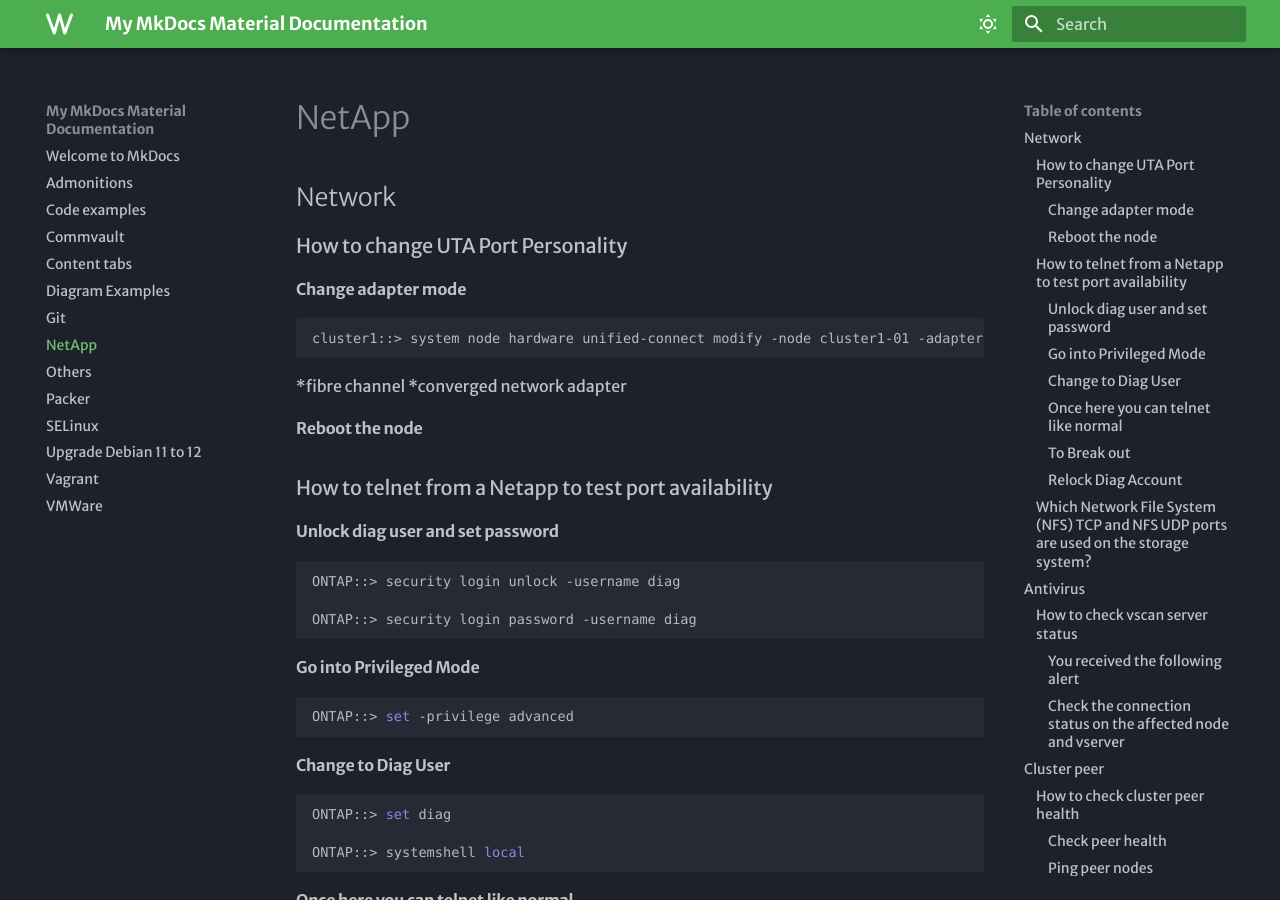
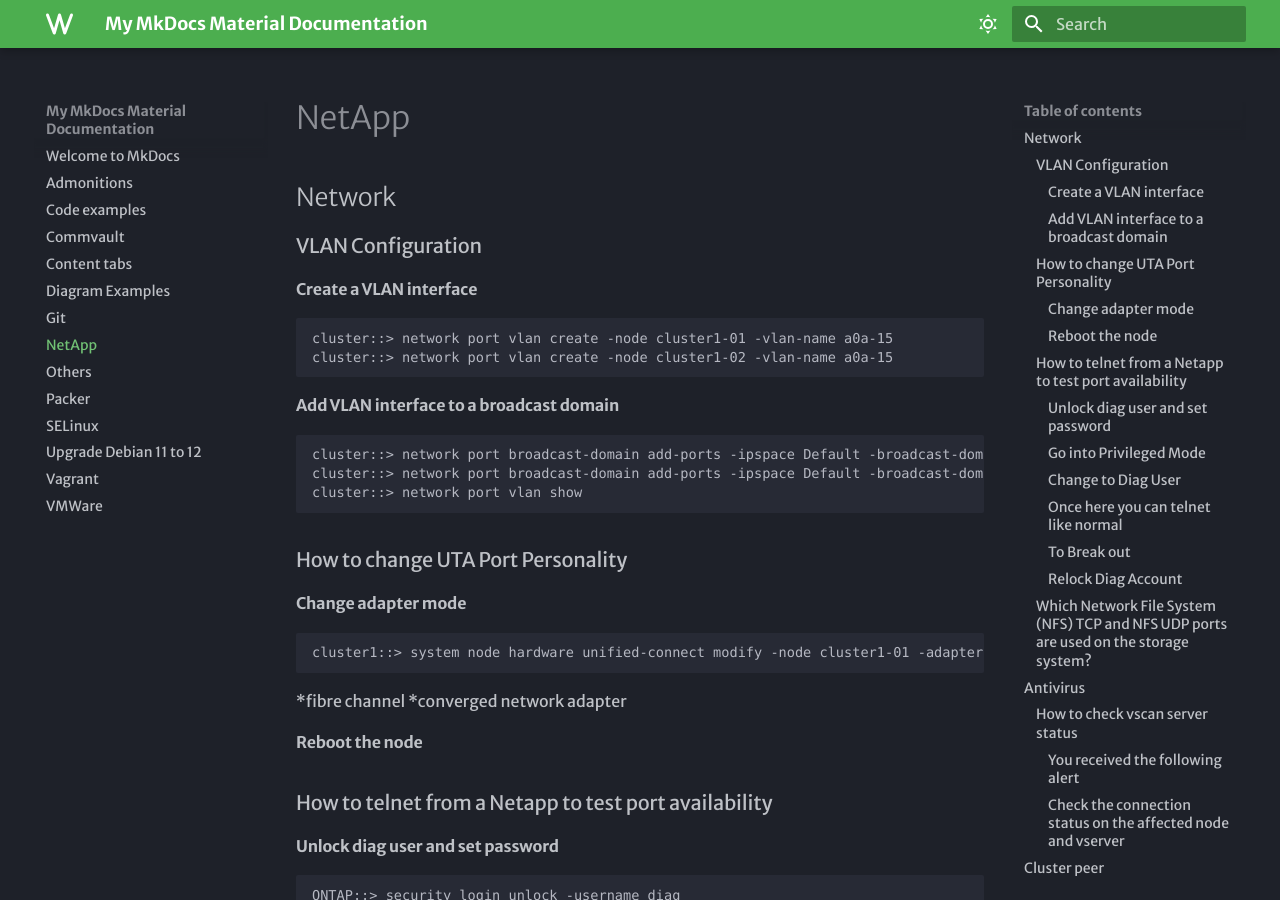
Before and after one commit to redrom357/mkdocs, an MkDocs documentation site: the page built from docs/netapp.md, in a window 1280 px wide and 900 px high. Built offline with MkDocs 1.6.1 and Material for MkDocs 9.7.7, drawn with Linux system fonts in a browser that asks for light colours; some web fonts are replaced.

Commit message:
Adding VLAN conf to netapp page

````diff
--- a/docs/netapp.md
+++ b/docs/netapp.md
@@ -1,6 +1,23 @@
 # NetApp
 
 ## Network
+
+### VLAN Configuration
+
+#### Create a VLAN interface
+
+```bash
+cluster::> network port vlan create -node cluster1-01 -vlan-name a0a-15
+cluster::> network port vlan create -node cluster1-02 -vlan-name a0a-15
+```
+
+#### Add VLAN interface to a broadcast domain
+
+```bash
+cluster::> network port broadcast-domain add-ports -ipspace Default -broadcast-domain DeptB -ports cluster1-01:a0a-15
+cluster::> network port broadcast-domain add-ports -ipspace Default -broadcast-domain DeptB -ports cluster1-02:a0a-15
+cluster::> network port vlan show
+```
 
 ### How to change UTA Port Personality
 
````
